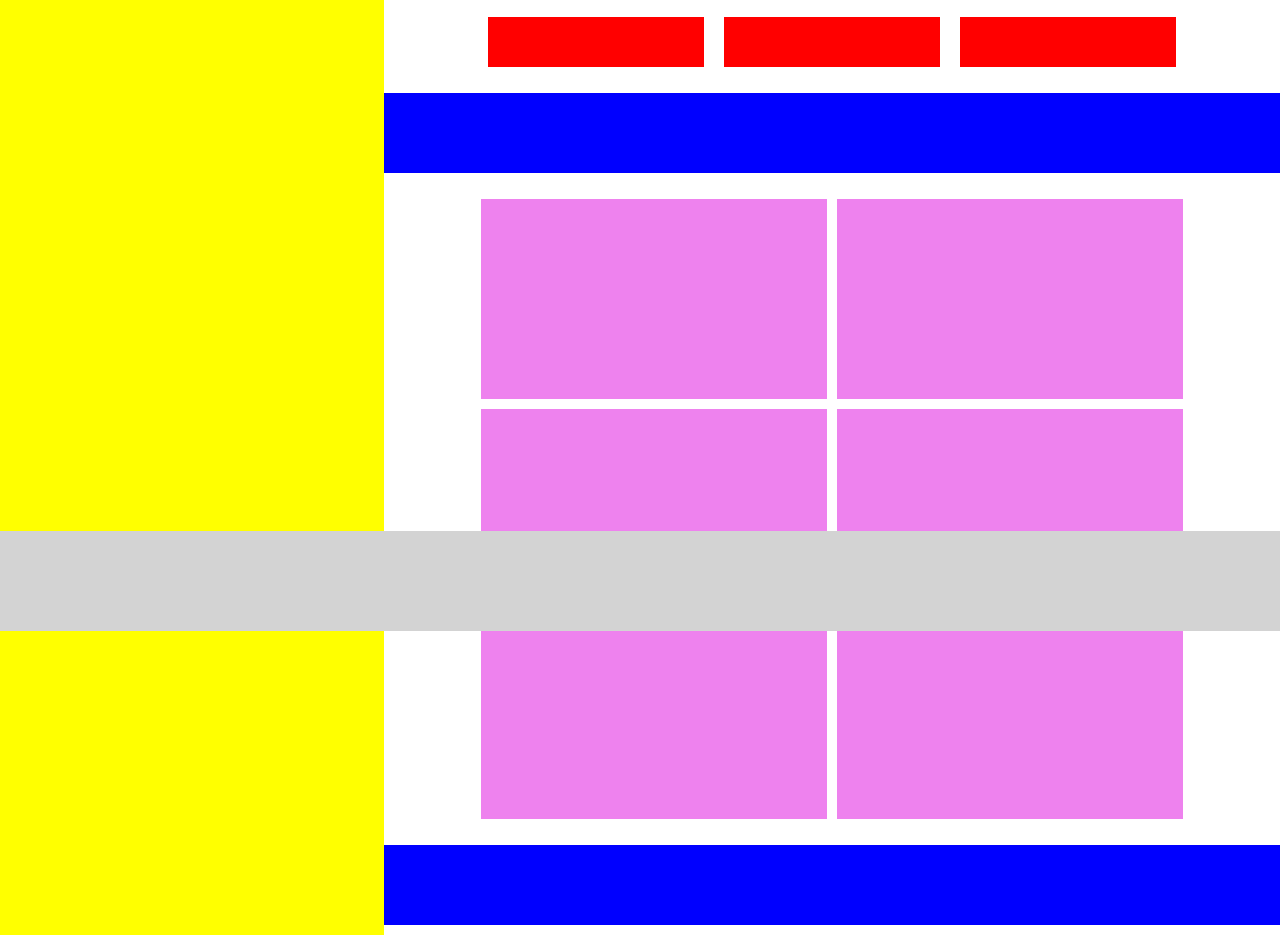
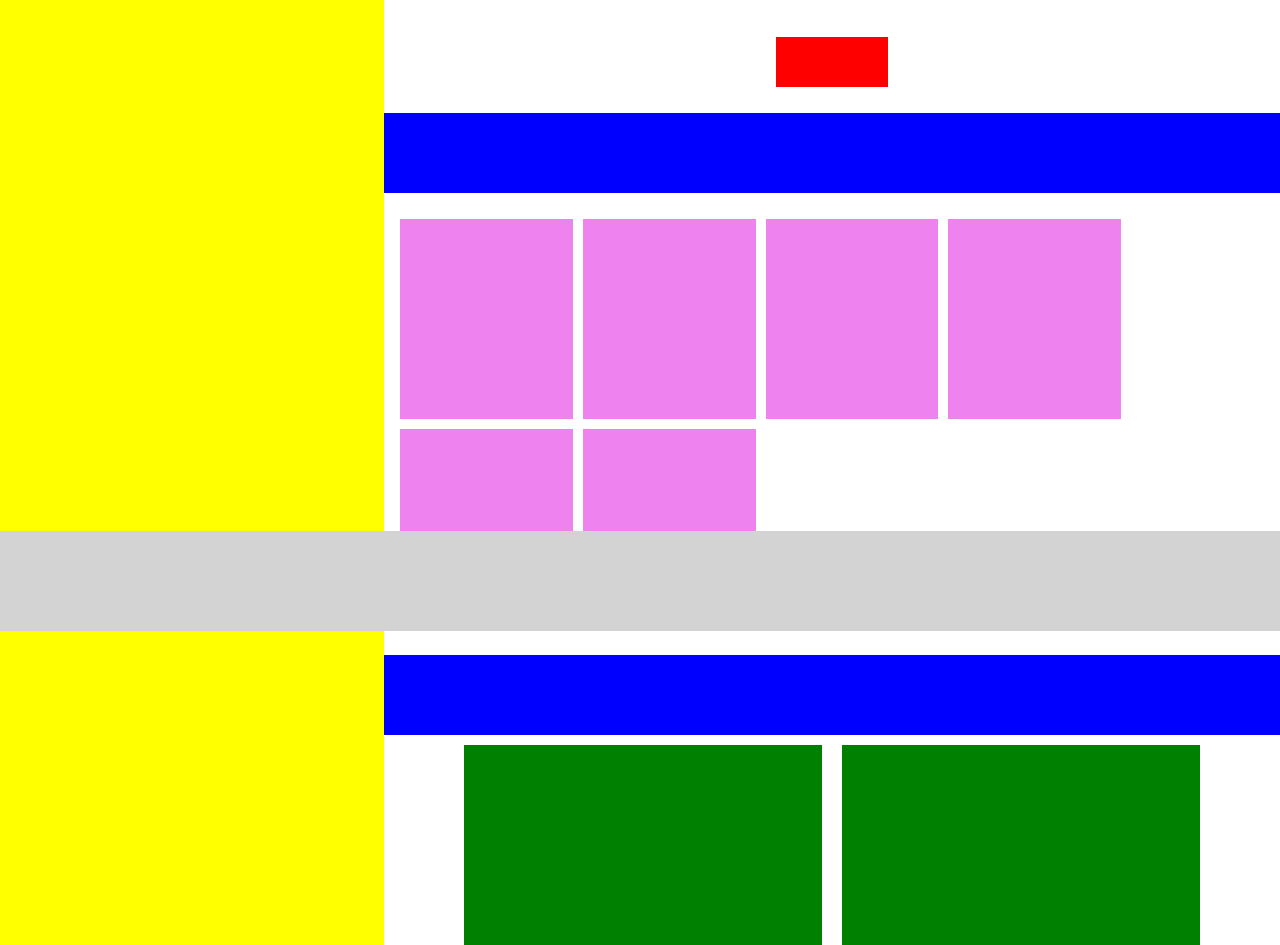
Before and after one commit to dariosanacuore/html-css-spotifyweb, a plain HTML site: page index.html in a window 1280 px wide. Shown: the part 169-1114 px from the top of the page. Drawn offline with Linux system fonts and the light colour scheme.

Commit message:
feat:Aggiunto layout per tablet

```diff
--- a/css/responsive.css
+++ b/css/responsive.css
@@ -1,4 +1,56 @@
 @media screen and (min-width:700px) {
 
+    .menu {
+        display: flex;
+        gap: 40px;
+        flex-wrap: wrap;
+    }
+
+
+    .evidenza,
+    .podcast,
+    .classifiche,
+    .generi,
+    .uscite,
+    .scopri {
+        background-color: red;
+        min-height: 50px;
+        width: 13%;
+    }
+
+    .recently-played {
+        display: flex;
+        flex-direction: row;
+        flex-wrap: wrap;
+        gap: 10px;
+        padding: 16px;
+        justify-content: flex-start;
+    }
+
+    .heavy-metal,
+    .stranger-things,
+    .quiet-place,
+    .split,
+    .wellnes,
+    .sinister {
+        background-color: violet;
+        min-height: 200px;
+        width: 20%;
+
+    }
+
+    .ascolti {
+        display: flex;
+        justify-content: center;
+        gap: 20px;
+
+    }
+
+    .img1,
+    .img2 {
+        background-color: green;
+        min-height: 200px;
+        width: 40%;
+    }
 
 }
--- a/index.html
+++ b/index.html
@@ -6,6 +6,7 @@
     <meta name="viewport" content="width=device-width, initial-scale=1.0">
     <title>Document</title>
     <link rel="stylesheet" href="./css/style.css" />
+    <link rel="stylesheet" href="./css/responsive.css" />
 </head>
 
 <body>
```
